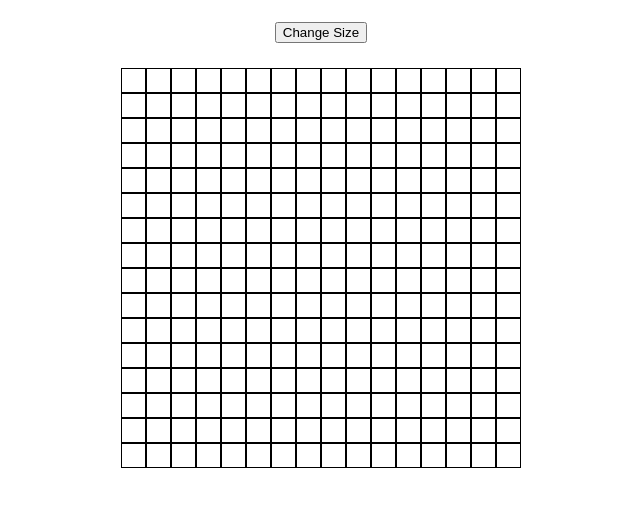
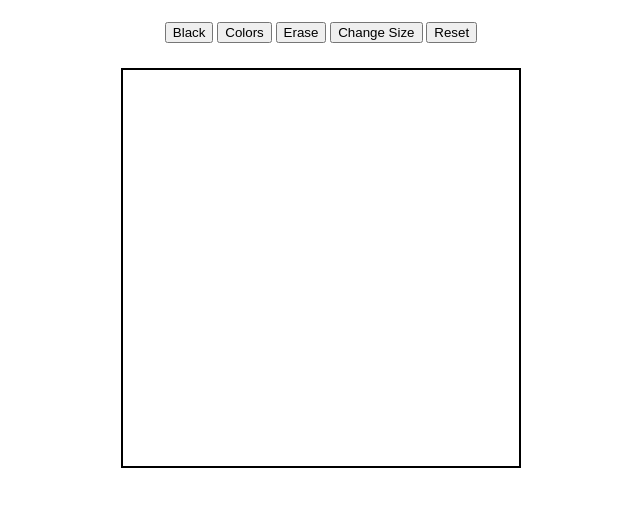
Before and after one commit to aburke76/etch-a-sketch, a plain HTML site: page index.html in a window 1280 px wide. Shown: the part 198-704 px from the top of the page, without its empty margins (319-959 px from the left). Drawn offline with Linux system fonts and the light colour scheme.

Commit message:
starting over with cleaner code

```diff
--- a/index.html
+++ b/index.html
@@ -8,8 +8,16 @@
 </head>
 <body>
     <h1 id="mainH1">Etch-a-Sketch!</h1>
-    <button class="numberOfSquares">Change Size</button>
-    <container class="squareDivs"></container>
+
+    <container>
+        <button class="black">Black</button>
+        <button class="colors">Colors</button>
+        <button class="erase">Erase</button>
+        <button class="changeSize">Change Size</button>
+        <button class="reset">Reset</button>
+    </container>
+
+    <container class="board"></container>
 
     <script src="script.js"></script>
 </body>
--- a/script.js
+++ b/script.js
@@ -1,25 +1 @@
-const container = document.querySelector('.squareDivs')
-const numberOfSquares = document.querySelector('.numberOfSquares')
-
-let defaultGrid = 16;
-
-for (let i = 0; i < defaultGrid; i++){
-    for (let j = 0; j < defaultGrid-1; j++) {
-        individualDiv = document.createElement('div')
-        container.appendChild(individualDiv)
-    }
-    individualDiv = document.createElement('div')
-    container.appendChild(individualDiv)
-}
-
-numberOfSquares.addEventListener('click', () => {
-    let userInput = prompt('How many squares would you like per side?')
-    for (let i = 0; i < userInput; i++){
-        for (let j = 0; j < userInput-1; j++) {
-        individualDiv = document.createElement('div')
-        container.appendChild(individualDiv)
-    }
-    individualDiv = document.createElement('div')
-    container.appendChild(individualDiv)
-}
-})
+const board = document.querySelector('.board')
--- a/styles.css
+++ b/styles.css
@@ -18,28 +18,22 @@ body {
     margin-bottom: 0;
 }
 
-.squareDivs {
+.board {
+    border: solid 2px black;
     display: flex;
     flex-wrap: wrap;
     height: 400px;
     width: 400px;
-    cursor: none;
+    /* cursor: none; */
 }
 
 div {
-    width: 25px;
-    height: 25px;
-    border: solid 0.5px black;
-}
-
-div:hover {
-    background-color: black;
+    display: flex;
+    /* border: solid 0.5px black; */
 }
 
 
-
-
-.numberOfSquares {
+.changeSize {
     margin-bottom: 25px;
     margin-top: 25px;
 }
```
